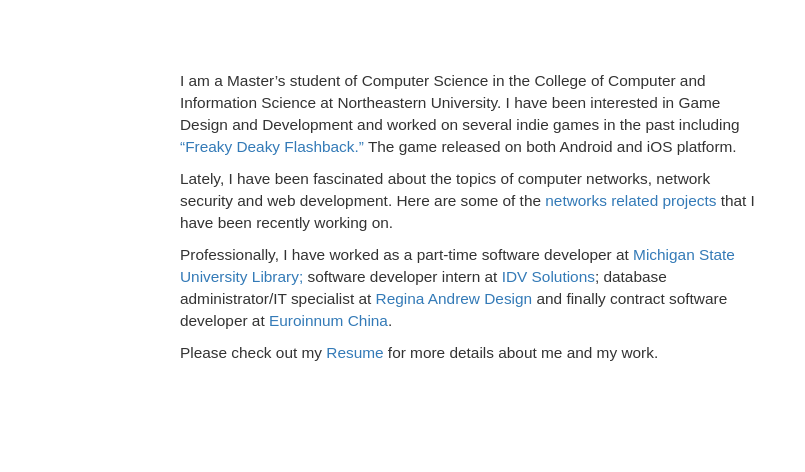
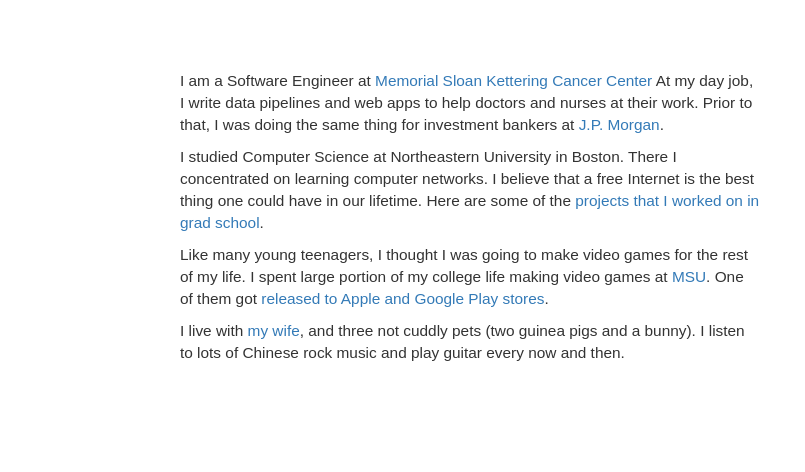
Before and after one commit to wuhao4u/wuhao4u.github.io, a plain HTML site: page index.html in a window 1280 px wide. Shown: the part 123-595 px from the top of the page, 475-1280 px from the left. Drawn offline with nearby package versions, Linux system fonts and the light colour scheme.

Commit message:
update self-intro and resume link

```diff
--- a/index.html
+++ b/index.html
@@ -14,9 +14,6 @@
 
     <link rel="stylesheet" href="./css/font-awesome.css"/>
     <link rel="stylesheet" href="./css/home.css">
-    <!--text angular css-->
-    <!--<link rel="stylesheet" herf="https://maxcdn.bootstrapcdn.com/font-awesome/4.7.0/css/font-awesome.min.css">-->
-    <!--<link rel="stylesheet" href="https://cdnjs.cloudflare.com/ajax/libs/textAngular/1.5.16/textAngular.css">-->
 
     <!-- jQuery -->
     <script src="https://ajax.googleapis.com/ajax/libs/jquery/3.1.0/jquery.min.js"></script>
@@ -70,30 +67,26 @@
 
         <div class="col-xs-12 col-sm-6">
             <p class="hw-p">
-                I am a Master’s student of Computer Science in the College of Computer and Information Science at Northeastern University. I have been interested in Game Design and Development and worked on several indie games in the past including
-                <a href="http://gel.msu.edu/freaky-deaky-flashback/">“Freaky Deaky Flashback.”</a>
-                The game released on both Android and iOS platform.
+                I am a Software Engineer at <a href="https://www.mskcc.org/">Memorial Sloan Kettering Cancer Center</a>
+                At my day job, I write data pipelines and web apps to help doctors and nurses at their work.
+                Prior to that, I was doing the same thing for investment bankers at <a href="https://www.jpmorgan.com/global">J.P. Morgan</a>.
             </p>
+
             <p class="hw-p">
-                Lately, I have been fascinated about the topics of computer networks, network security and web development.
-                Here are some of the
-                <a href="https://github.com/wuhao4u/networkProjects/tree/master/neu_cs_5700">networks related projects</a>
-                that I have been recently working on.
+                I studied Computer Science at Northeastern University in Boston.
+                There I concentrated on learning computer networks.
+                I believe that a free Internet is the best thing one could have in our lifetime.
+                Here are some of the <a href="https://github.com/wuhao4u/networkProjects/tree/master/neu">projects that I worked on in grad school</a>.
             </p>
+
             <p class="hw-p">
-                Professionally, I have worked as a part-time software developer at
-                <a href="https://tic.msu.edu/">Michigan State University Library;</a>
-                software developer intern at
-                <a href="https://idvsolutions.com/">IDV Solutions</a>;
-                database administrator/IT specialist at
-                <a href="http://www.reginaandrew.com/">Regina Andrew Design</a>
-                and finally contract software developer at
-                <a href="http://www.oumeng.com.cn/">Euroinnum China</a>.
+                Like many young teenagers, I thought I was going to make video games for the rest of my life.
+                I spent large portion of my college life making video games at <a href="https://www.msu.edu/">MSU</a>.
+                One of them got <a href="https://gamedev.msu.edu/freaky-deaky-flashback/">released to Apple and Google Play stores</a>.
             </p>
+
             <p class="hw-p">
-                Please check out my
-                <a href="./home/resume-haowu.pdf">Resume</a>
-                for more details about me and my work.
+                I live with <a href="https://cmarydai.github.io/">my wife</a>, and three not cuddly pets (two guinea pigs and a bunny). I listen to lots of Chinese rock music and play guitar every now and then.
             </p>
         </div>
     </div>
@@ -109,7 +102,7 @@
     <nav class="navbar navbar-inverse navbar-fixed-bottom">
     <div class="container-fluid">
         <div class="navbar-right">
-            <a class="fa fa-linkedin fa-3x" href="https://www.linkedin.com/in/hao-david-wu-60a7b7a9"></a>
+            <a class="fa fa-linkedin fa-3x" href="https://www.linkedin.com/in/hao-wu-the-programmer/"></a>
             <a class="fa fa-github fa-3x" href="https://github.com/wuhao4u"></a>
             <a class="fa fa-twitter fa-3x" href="https://twitter.com/wuhao4u"></a>
         </div>
```
Also changed, not shown: 2 other files.
